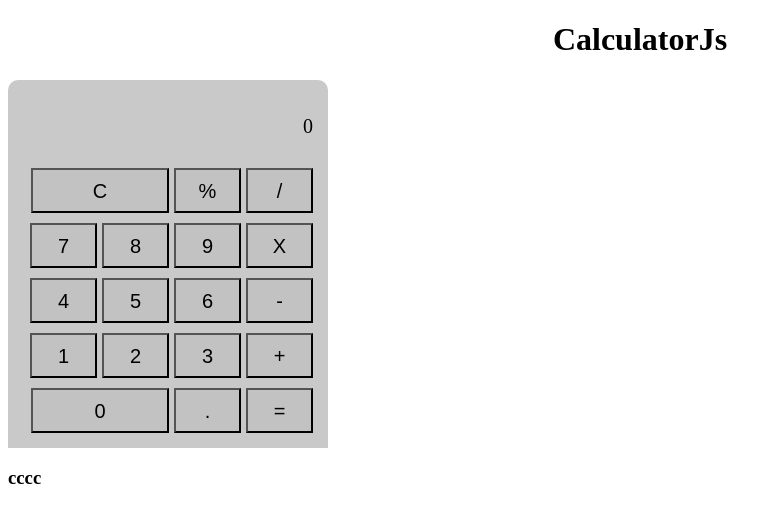
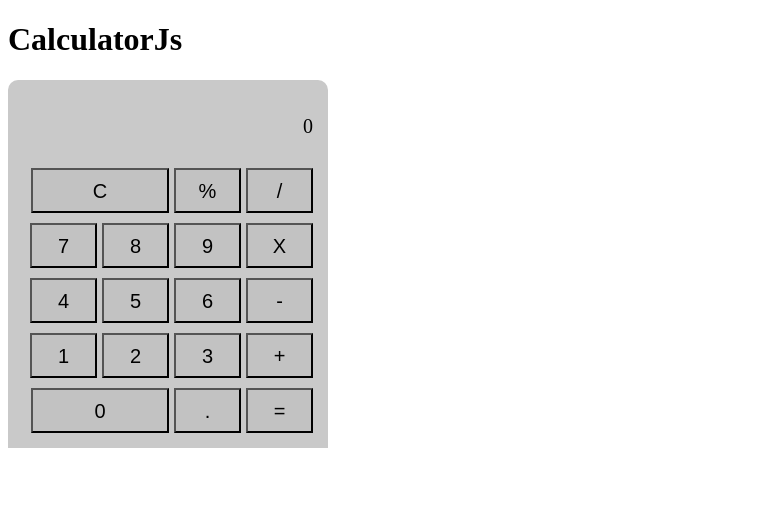
Before and after one commit to guiRepo/CalculatorJS, a plain HTML site: page index.html in a window 1280 px wide. Shown: the whole page, without its empty margins (0-782 px from the left). Drawn offline with Linux system fonts and the light colour scheme.

Commit message:
last changes

```diff
--- a/index.html
+++ b/index.html
@@ -36,9 +36,6 @@
      </div>
 
 </div>
-<div class="memorie">
-    <h3>cccc</h3>
-</div>
      <script src="/script.js"></script>
 </body>
 </html>
--- a/style.css
+++ b/style.css
@@ -23,6 +23,3 @@ button:hover {
 }button:active {
  background-color: rgb(136, 136, 136);
 }
-h1{
-    text-align: center;
-}
```
